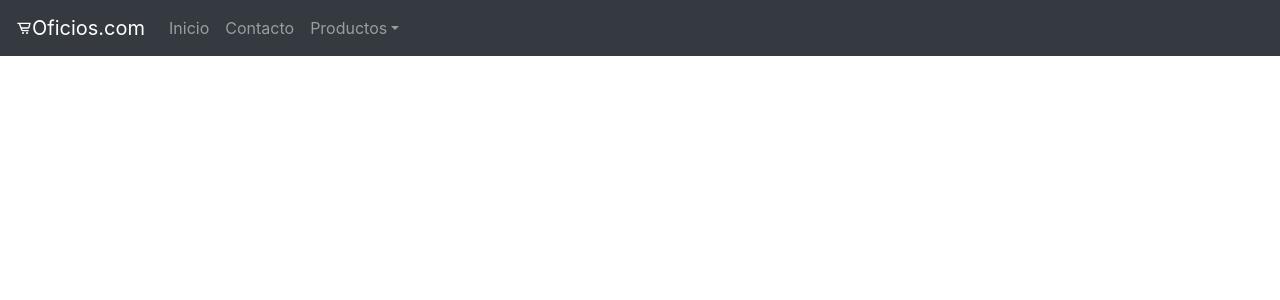
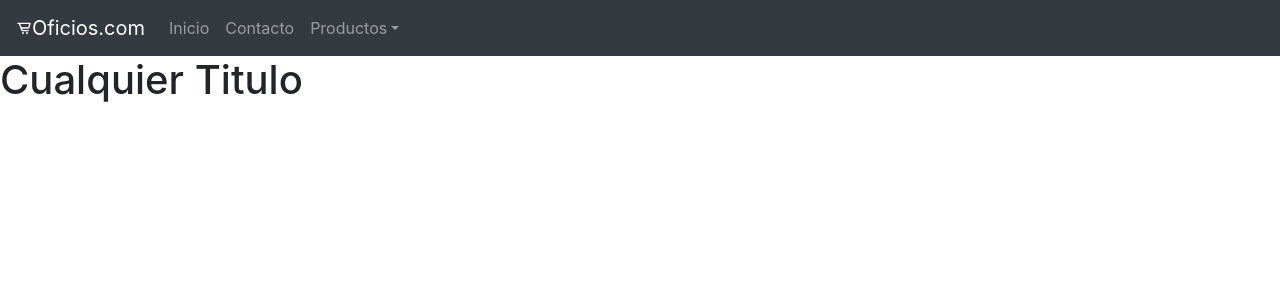
Before and after one commit to joselautaro/ProyectoReact, a React (Create React App) app: page / in a window 1280 px wide. Shown: the top 300 px of the page. Built offline with nearby package versions, Linux system fonts and the light colour scheme.

Commit message:
Desafio 3

```diff
--- a/src/App.js
+++ b/src/App.js
@@ -1,16 +1,19 @@
 // import logo from './logo.svg';
+import React from 'react';
 import 'bootstrap/dist/css/bootstrap.min.css';
 import './App.css';
 import NavBar from './components/NavBar';
 import './components/style.css';
+import ItemListContainer from './components/ItemListContainer';
 
 
 
 function App() {
   return (
-    <div className="App">
+    <>
       <NavBar/>
-    </div>
+      <ItemListContainer titulo="Cualquier Titulo"/>
+    </>
   );
 }
 
--- a/src/components/CartWidget.jsx
+++ b/src/components/CartWidget.jsx
@@ -6,9 +6,7 @@
 const Icon = () =>{
 
     return (
-
-
-        <h5> Lets go for a <BiCartAlt/>? </h5>
+     <h5> Lets go for a <BiCartAlt/>? </h5>
     )
 
 }
--- a/src/components/ItemListContainer.jsx
+++ b/src/components/ItemListContainer.jsx
@@ -0,0 +1,10 @@
+import React from 'react';
+
+const ItemListContainer = (props) =>{
+    return(
+        <h1>{props.titulo}</h1>
+        );
+
+}
+
+export default ItemListContainer;
```
Also changed, not shown: 1 other file (tests, documents, lock files or other folders).
